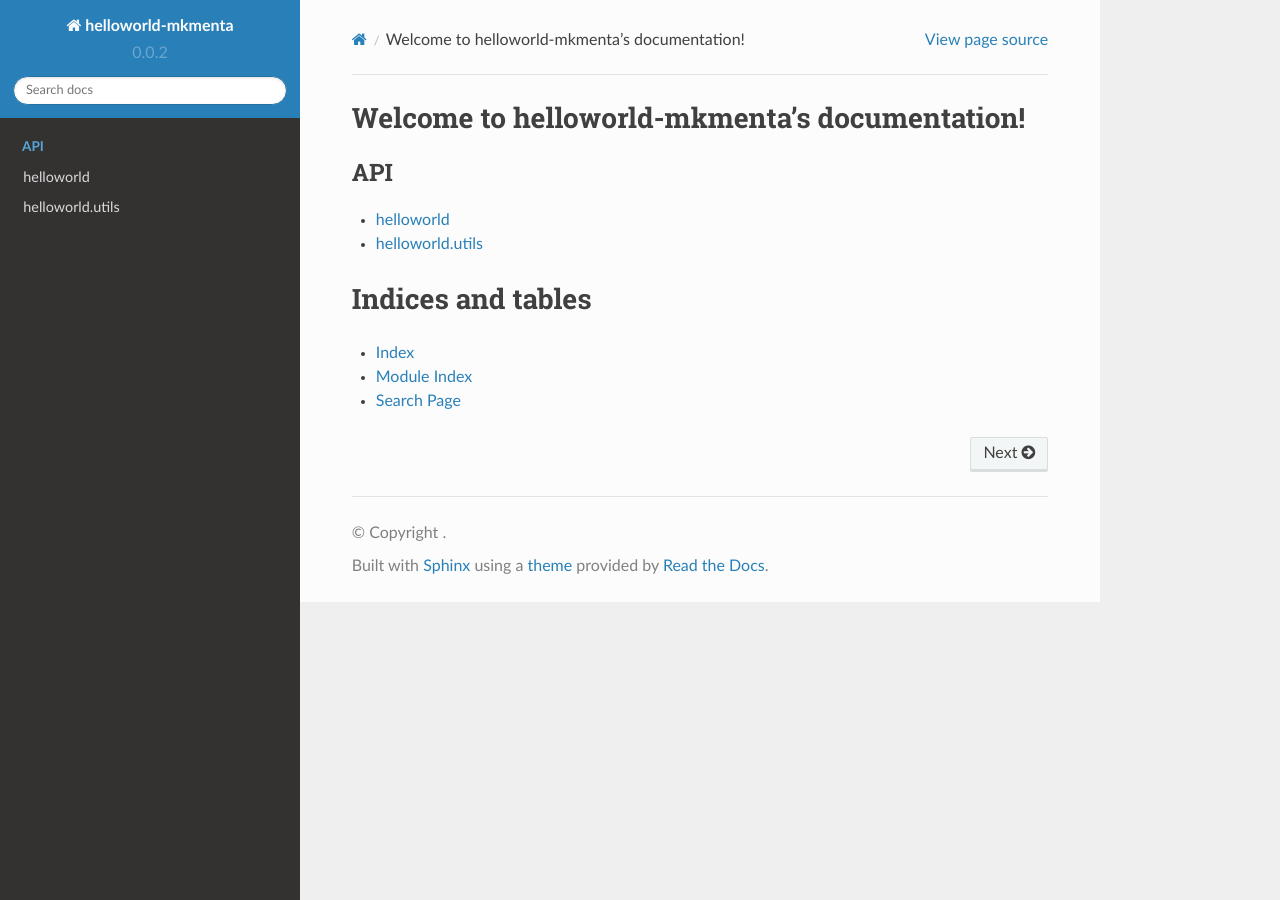
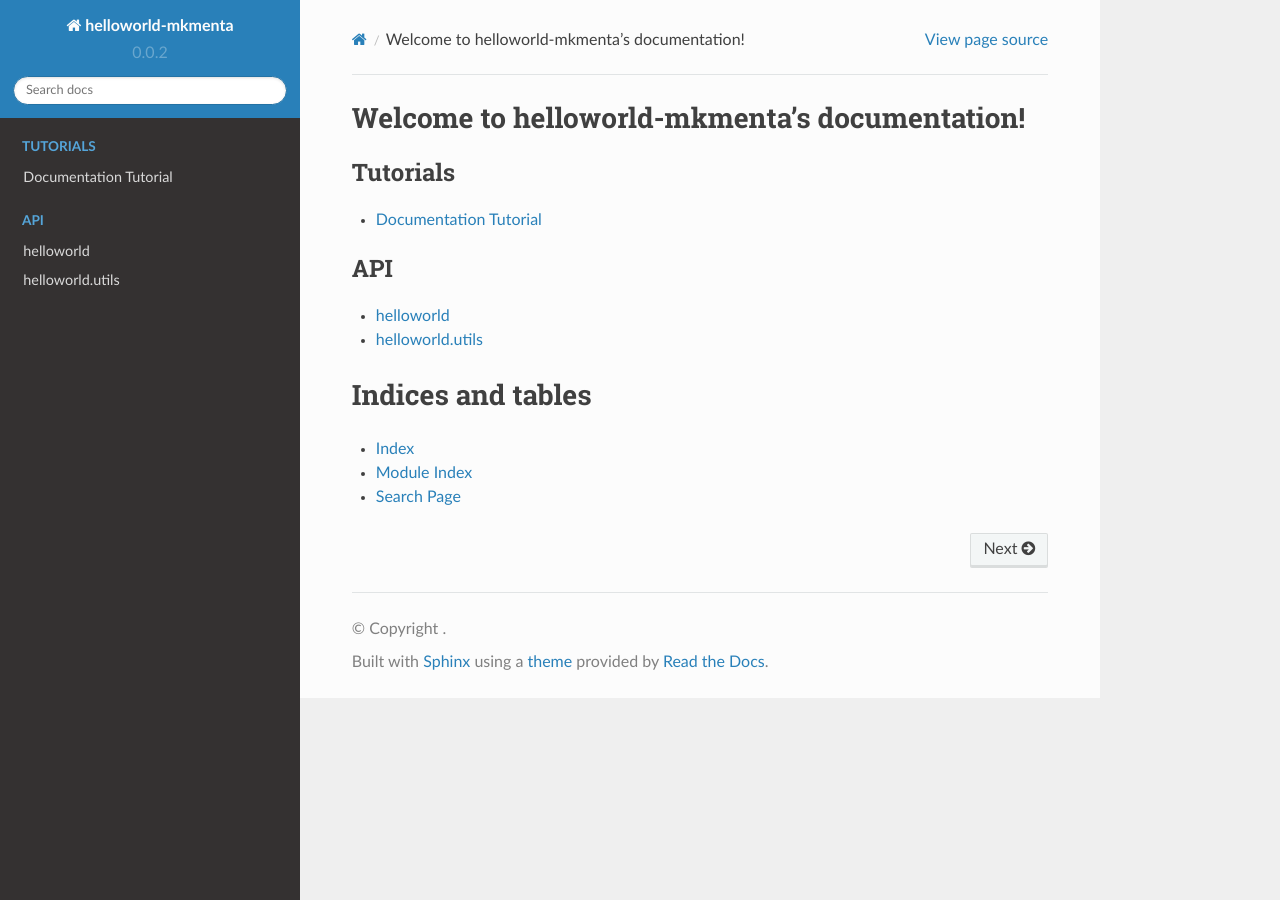
Before and after one commit to mkmenta/python-package-example, a Sphinx documentation site: the page built from docs/index.rst, in a window 1280 px wide. Built offline with Sphinx 7.4.7 and the Read the Docs theme 2.0.0, drawn with Linux system fonts in a browser that asks for light colours.

Commit message:
Add tutorial placeholder

```diff
--- a/docs/index.rst
+++ b/docs/index.rst
@@ -5,6 +5,12 @@
 
 Welcome to helloworld-mkmenta's documentation!
 ==============================================
+
+.. toctree::
+    :maxdepth: 1
+    :caption: Tutorials
+
+    tutorials/documentation
 
 .. toctree::
     :maxdepth: 1
--- /dev/null
+++ b/docs/tutorials/documentation.rst
@@ -0,0 +1,4 @@
+Documentation Tutorial
+======================
+
+Lorem ipsum dolor sit amet, consectetur adipiscing elit. Nulla bibendum sapien quis accumsan lacinia. Ut vitae ante auctor, euismod magna at, laoreet nulla. Praesent a nisi risus. Maecenas nec diam ipsum. Aenean varius porta neque a vestibulum. Morbi vel justo quis est faucibus suscipit. Phasellus eu aliquet massa. Vivamus fringilla porta dolor sit amet viverra. Maecenas auctor felis quis ligula volutpat, eu eleifend tellus volutpat. Quisque semper condimentum magna, non elementum nisl gravida sed.
```
